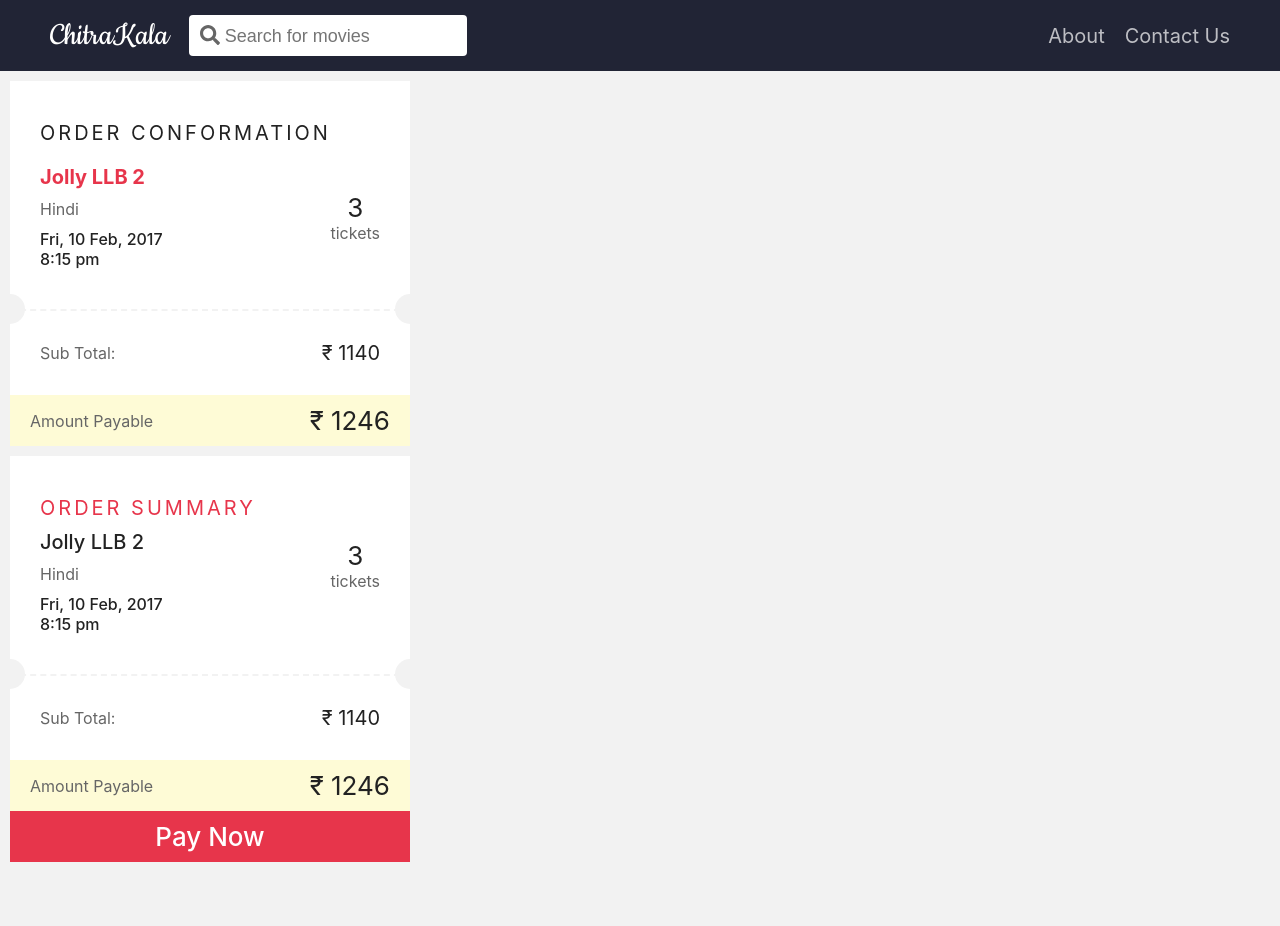
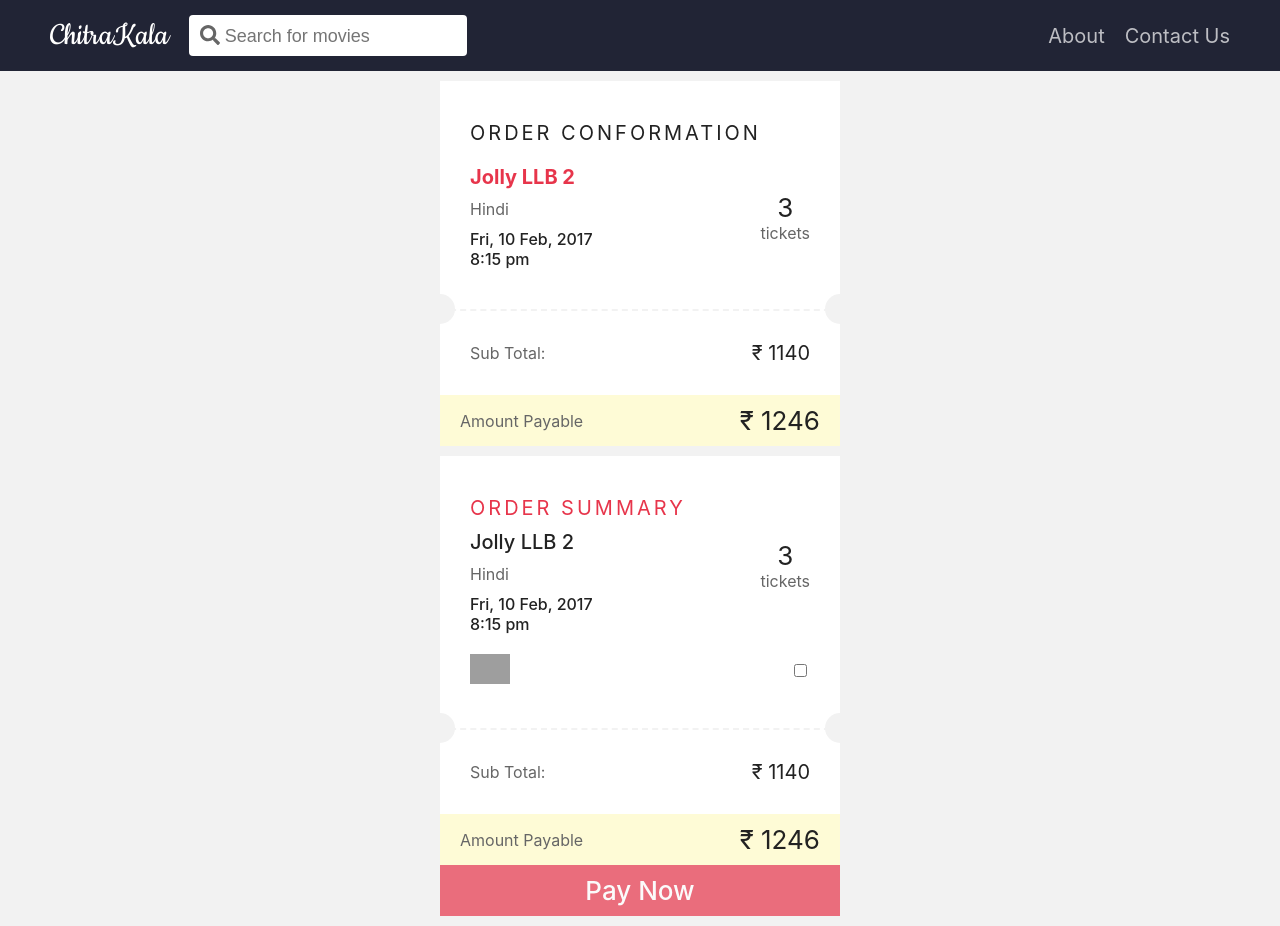
Before and after one commit to arjun1237/Chitrakala, a React (Create React App) app: page / in a window 1280 px wide. Before the commit the page ends 872 px from the top, so only its background shows below. Built offline with nearby package versions, Linux system fonts and the light colour scheme; grey boxes are pictures that could not be loaded.

Commit message:
STYLING: Ticket style update

```diff
--- a/src/components/Booking/SummaryPage.jsx
+++ b/src/components/Booking/SummaryPage.jsx
@@ -27,6 +27,14 @@ class SummaryPage extends React.Component {
 							<div className="textSecondary">tickets</div>
 						</div>
 					</div>
+					<div className="mtb flexEqual">
+						<div className="textSecondary">
+                            <img src="https://image.flaticon.com/icons/svg/2933/2933170.svg" width="40px"/>
+						</div>
+						<div className="textDark">
+							<input type="checkbox" name="popcorn" />
+						</div>
+					</div>
 				</div>
 				<div className="bottomDiv">
 					<div className="flexEqual">
@@ -38,9 +46,7 @@ class SummaryPage extends React.Component {
 					<div className="textSecondary">Amount Payable</div>
 					<div className="textLarge3 textDark">₹ 1246</div>
 				</div>
-                <div className="button textCenter textLarge3 textB1">
-                    Pay Now
-                </div>
+				<div className="button textCenter textLarge3 textB1">Pay Now</div>
 			</StyledTicket>
 		);
 	}
--- a/src/components/Navbar.jsx
+++ b/src/components/Navbar.jsx
@@ -2,7 +2,6 @@ import React from 'react';
 import {StyledNavbar} from '../styling/StyledComponents'
 import { FontAwesomeIcon } from '@fortawesome/react-fontawesome'
 import { faSearch } from '@fortawesome/free-solid-svg-icons'
-{/* <FontAwesomeIcon icon={faCoffee} /> */}
 function Navbar() {
   return (
     <StyledNavbar>
--- a/src/styling/StyledComponents.jsx
+++ b/src/styling/StyledComponents.jsx
@@ -55,7 +55,7 @@ export const StyledNavbar = Styled.div`
 `;
 
 export const StyledTicket = Styled.div`
-	margin: 10px;
+	margin: 10px auto;
 	width: 400px;
 	.textDark {
 		color: ${color.textMain};
@@ -65,6 +65,9 @@ export const StyledTicket = Styled.div`
 	}
 	.textRed {
 		color: ${color.themeMain};
+    }
+    .textWarning {
+		color: ${color.textWarning};
 	}
 	.textSpaced {
 		letter-spacing: 3px;
@@ -140,6 +143,11 @@ export const StyledTicket = Styled.div`
     .button{
         background-color: ${color.bgMain};
         color: ${color.textWhite};
+        opacity:0.7;
+        transition: opacity 0.3s;
         padding:10px 20px;
     }
+    .button:hover{
+        opacity:1;
+    }
 `;
```
